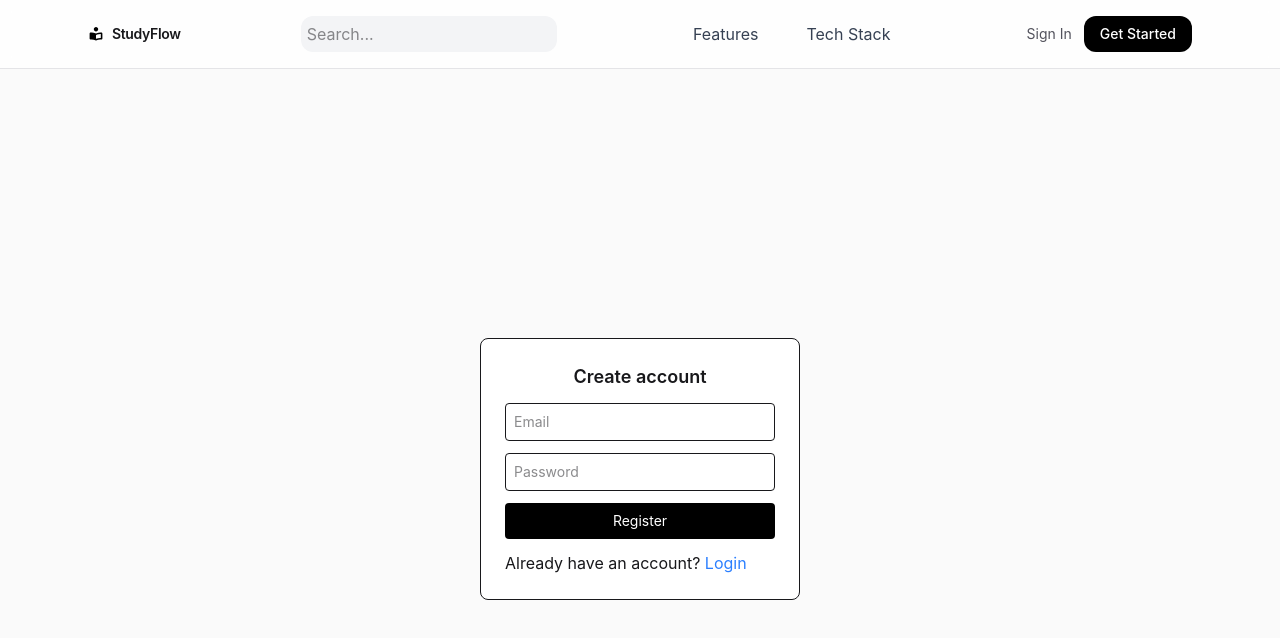
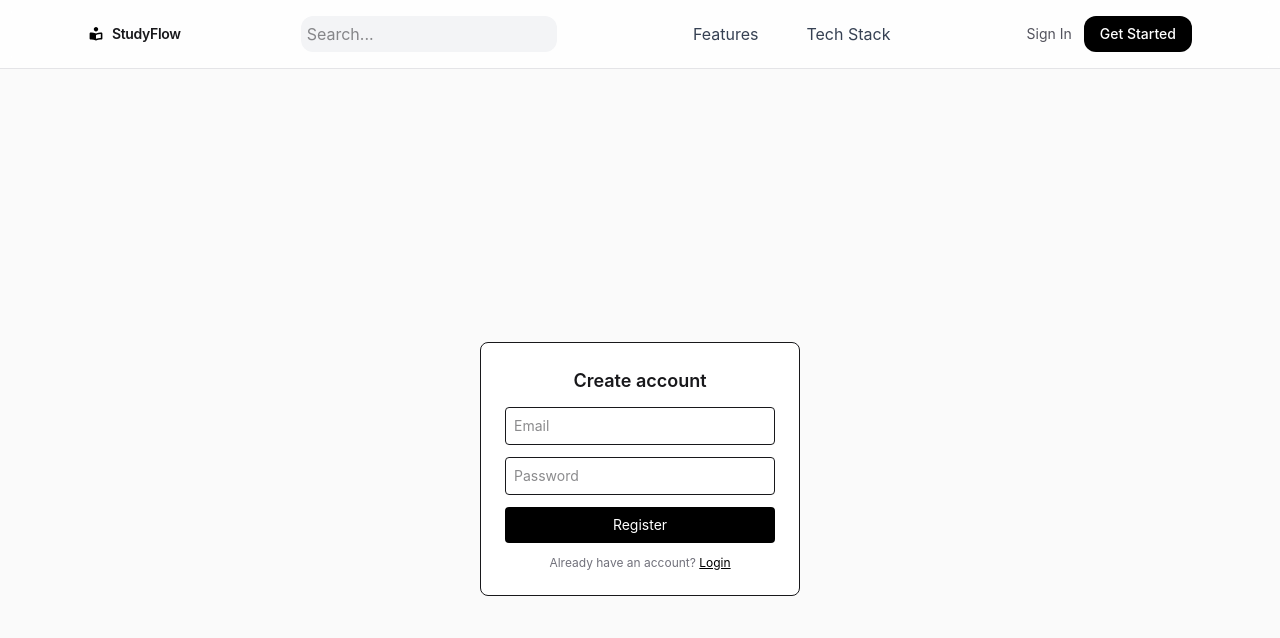
Before and after one commit to tyang019/StudyFlow, a React (Vite) app in the folder client/: page /register in a window 1280 px wide. Shown: the top 638 px of the page. Built offline with nearby package versions, Linux system fonts and the light colour scheme; no server answers; the HTML template or start-up script is replaced by a standard one.

Commit message:
Fix registration API connection

```diff
--- a/client/src/pages/auth/Register.tsx
+++ b/client/src/pages/auth/Register.tsx
@@ -1,50 +1,97 @@
-import { useState } from "react";
+import { useState, type FormEvent } from "react";
+import { Link, useNavigate } from "react-router-dom";
+import {
+  getApiErrorMessage,
+  register as registerUser,
+} from "../../services/api";
 
 export default function Register() {
+  const navigate = useNavigate();
+
   const [email, setEmail] = useState("");
   const [password, setPassword] = useState("");
+  const [error, setError] = useState<string | null>(null);
+  const [isSubmitting, setIsSubmitting] = useState(false);
 
-  const handleRegister = async () => {
-    await fetch("http://localhost:5000/api/auth/register", {
-      method: "POST",
-      headers: { "Content-Type": "application/json" },
-      body: JSON.stringify({ email, password }),
-    });
+  const register = async (event: FormEvent<HTMLFormElement>) => {
+    event.preventDefault();
 
-    window.location.href = "/login";
+    setError(null);
+    setIsSubmitting(true);
+
+    try {
+      await registerUser({
+        email,
+        password,
+      });
+
+      navigate("/login");
+    } catch (error) {
+      setError(
+        getApiErrorMessage(
+          error,
+          "Unable to create account. Please try again."
+        )
+      );
+    } finally {
+      setIsSubmitting(false);
+    }
   };
 
   return (
     <div className="flex h-screen items-center justify-center bg-zinc-50">
-      <div className="w-80 space-y-3 rounded-lg border bg-white p-6">
-        <h1 className="text-center text-lg font-semibold">Create account</h1>
+      <form
+        onSubmit={(event) => void register(event)}
+        className="w-80 space-y-3 rounded-lg border bg-white p-6"
+      >
+        <h1 className="text-center text-lg font-semibold">
+          Create account
+        </h1>
+
+        {error && (
+          <div className="rounded border border-red-200 bg-red-50 p-2 text-sm text-red-700">
+            {error}
+          </div>
+        )}
 
         <input
+          aria-label="Email address"
+          autoComplete="email"
           className="w-full rounded border p-2 text-sm"
           placeholder="Email"
+          required
+          type="email"
+          value={email}
           onChange={(e) => setEmail(e.target.value)}
         />
 
         <input
+          aria-label="Password"
+          autoComplete="new-password"
           className="w-full rounded border p-2 text-sm"
+          minLength={6}
           placeholder="Password"
+          required
           type="password"
+          value={password}
           onChange={(e) => setPassword(e.target.value)}
         />
 
         <button
-          onClick={() => void handleRegister()}
-          className="w-full cursor-pointer rounded bg-black p-2 text-sm text-white transition hover:bg-blue-600"
+          type="submit"
+          disabled={isSubmitting}
+          className="w-full cursor-pointer rounded bg-black p-2 text-sm text-white transition hover:bg-blue-600 disabled:opacity-60"
         >
-          Register
+          {isSubmitting ? "Creating account..." : "Register"}
         </button>
-        <p>
-          Already have an account? {" "}
-          <a href="/login" className="text-blue-500">
+
+        <p className="text-center text-xs text-zinc-500">
+          Already have an account?{" "}
+          <Link className="text-black underline" to="/login">
             Login
-          </a>
+          </Link>
         </p>
-      </div>
+      </form>
     </div>
   );
 }
```
